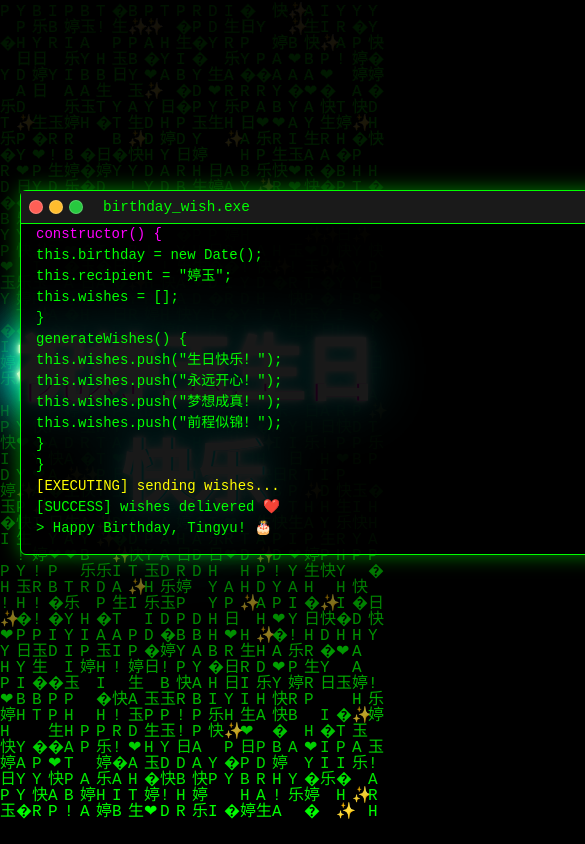
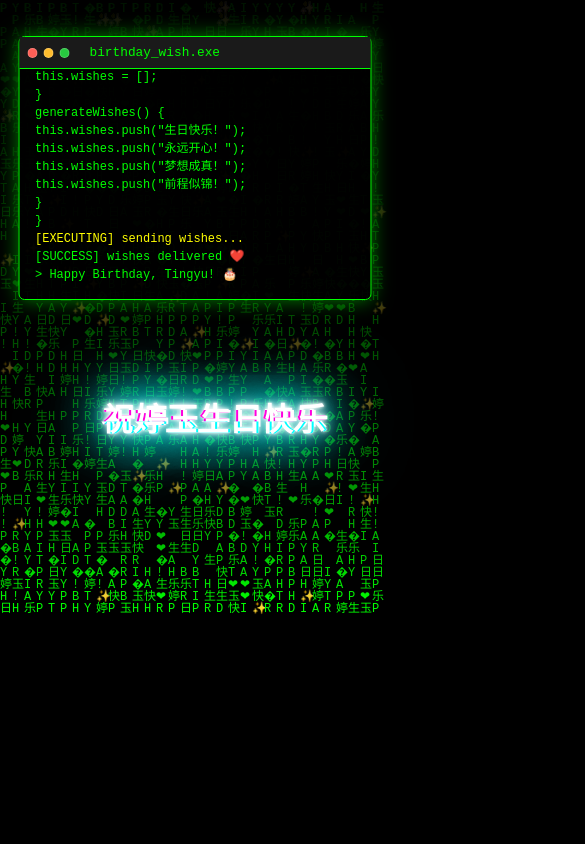
Before and after one commit to kezhihao/kezhihao.github.io, a plain HTML site: page index.html in a window 390 px wide. Shown: the top 844 px of the page, 585 px wide, since content can reach past the window. Drawn offline with Linux system fonts and the light colour scheme; animation ran at ten frames a second.

Commit message:
0.0.3手机版改良

```diff
--- a/index.html
+++ b/index.html
@@ -2,7 +2,7 @@
 <html lang="zh">
 <head>
     <meta charset="UTF-8">
-    <meta name="viewport" content="width=device-width, initial-scale=1.0">
+    <meta name="viewport" content="width=device-width, initial-scale=1.0, maximum-scale=1.0, user-scalable=no">
     <title>Happy Birthday Tingyu</title>
     <link rel="stylesheet" href="style.css">
     <style>
--- a/script.js
+++ b/script.js
@@ -59,7 +59,7 @@ class MatrixRain {
         document.body.appendChild(this.canvas);
         this.ctx = this.canvas.getContext('2d');
         this.characters = '婷玉生日快乐HAPPY BIRTHDAY!❤️🎂✨';
-        this.fontSize = 16;
+        this.fontSize = window.innerWidth <= 768 ? 12 : 16;
         this.columns = 0;
         this.drops = [];
 
@@ -71,6 +71,7 @@ class MatrixRain {
     resize() {
         this.canvas.width = window.innerWidth;
         this.canvas.height = window.innerHeight;
+        this.fontSize = window.innerWidth <= 768 ? 12 : 16;
         this.columns = Math.floor(this.canvas.width / this.fontSize);
         this.drops = Array(this.columns).fill(1);
     }
--- a/style.css
+++ b/style.css
@@ -167,8 +167,9 @@ body {
 .terminal {
     position: fixed;
     bottom: 20px;
-    left: 20px;
-    width: 600px;
+    left: 50%;
+    transform: translateX(-50%);
+    width: min(600px, 90%);
     background: rgba(0, 0, 0, 0.9);
     border: 1px solid #0f0;
     border-radius: 6px;
@@ -190,8 +191,8 @@ body {
 }
 
 .terminal-button {
-    width: 12px;
-    height: 12px;
+    width: 8px;
+    height: 8px;
     border-radius: 50%;
     border: 1px solid rgba(255, 255, 255, 0.2);
 }
@@ -203,14 +204,14 @@ body {
 .terminal-title {
     color: #0f0;
     margin-left: 20px;
-    font-size: 0.9em;
+    font-size: 0.8em;
 }
 
 .terminal-content {
     padding: 15px;
-    height: 300px;
+    height: 200px;
     overflow-y: auto;
-    font-size: 14px;
+    font-size: 12px;
     line-height: 1.5;
 }
 
@@ -254,3 +255,57 @@ canvas {
                      -0.04em -0.025em 0 #fffc00;
     }
 }
+
+/* 添加移动端媒体查询 */
+@media screen and (max-width: 768px) {
+    /* 主标题文字大小调整 */
+    .glitch {
+        font-size: 2em; /* 减小手机上的字体大小 */
+    }
+
+    /* 终端窗口调整 */
+    .terminal {
+        width: 90%; /* 宽度改为相对值 */
+        left: 50%;
+        transform: translateX(-50%);
+        bottom: 10px;
+    }
+
+    .terminal-content {
+        height: 200px; /* 减小终端高度 */
+        font-size: 12px; /* 减小终端文字大小 */
+    }
+
+    /* 调整终端按钮大小 */
+    .terminal-button {
+        width: 8px;
+        height: 8px;
+    }
+
+    .terminal-title {
+        font-size: 0.8em;
+    }
+}
+
+/* 添加横屏模式的优化 */
+@media screen and (max-height: 500px) {
+    .main-message {
+        top: 30%;
+    }
+
+    .terminal {
+        height: 150px;
+    }
+
+    .terminal-content {
+        height: 100px;
+    }
+}
+
+/* 确保主消息在小屏幕上也能完整显示 */
+.main-message {
+    width: 90%;
+    max-width: 600px;
+    margin: 0 auto;
+    word-break: break-word;
+}
```
